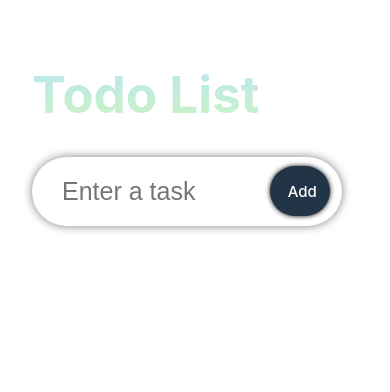
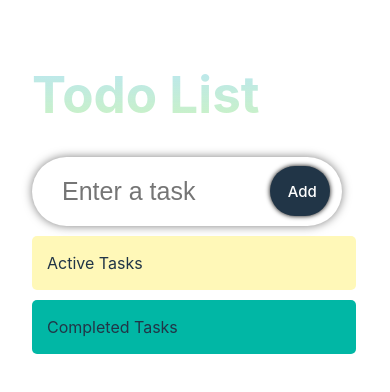
Before and after one commit to pntErk/ToDoList, a React (Vite) app: page / in a window 390 px wide. Shown: the top 392 px of the page. Built offline with nearby package versions, Linux system fonts and the light colour scheme.

Commit message:
split task active&complete
for implement draggable method

```diff
--- a/src/components/TodoList.tsx
+++ b/src/components/TodoList.tsx
@@ -9,15 +9,33 @@
 }
 const TodoList: React.FC<Props> = ({ todos, setTodos }: Props) => {
   return (
-    <div className="todos">
-      {todos.map((todo) => (
-        <SingleTodo
-          todo={todo}
-          key={todo.id}
-          todos={todos}
-          setTodos={setTodos}
-        />
-      ))}
+    // <div className="todos">
+    //   {todos.map((todo) => (
+    //     <SingleTodo
+    //       todo={todo}
+    //       key={todo.id}
+    //       todos={todos}
+    //       setTodos={setTodos}
+    //     />
+    //   ))}
+    // </div>
+    <div className="container">
+      <div className="todos">
+        <span className="todos__heading">
+          Active Tasks
+        </span>
+        {
+          todos.map((todo) => (<SingleTodo todo={todo} todos={todos} key={todo.id} setTodos={setTodos}/>))
+        }
+      </div>
+      <div className="todos remove">
+      <span className="todos__heading">
+          Completed Tasks
+        </span>
+        {
+          todos.map((todo) => (<SingleTodo todo={todo} todos={todos} key={todo.id} setTodos={setTodos}/>))
+        }
+      </div>
     </div>
   );
 };
--- a/src/components/styles.css
+++ b/src/components/styles.css
@@ -43,16 +43,34 @@
   box-shadow: 0 0 5px black;
 }
 
+.container {
+  display: flex;
+  width: 98.5%;
+  margin-top: 10px;
+  justify-content: space-between;
+  align-items: flex-start;
+}
+
 .todos {
   display: flex;
-  justify-content: space-evenly;
-  width: 100%;
-  flex-wrap: wrap;
+  width: 47%;
+  flex-direction: column;
+  border-radius: 5px;
+  padding: 15px;
+  background-color: #3b3b3b ;
+}
+
+.remove {
+  background-color: #008040 ;
+}
+
+.todos__heding {
+  font-size: 30px;
 }
 
 .todos__single {
   display: flex;
-  width: 29.5%;
+
   border-radius: 5px;
   padding: 20px;
   margin-top: 15px;
@@ -73,6 +91,7 @@
     rgba(148, 217, 233, 0.6418942577030813) 100%
   );
   filter: progid:DXImageTransform.Microsoft.gradient(startColorstr="#b9eeae",endColorstr="#94d9e9",GradientType=1);
+  transition: 0.2s;
 }
 
 .todos__single:hover {
@@ -97,9 +116,9 @@
   cursor: pointer;
 }
 
-@media (max-width: 1200px) {
-  .todos__single {
-    width: 40%;
+@media (max-width: 1100px) {
+  .todos {
+    width: 45%;
   }
 }
 
@@ -109,9 +128,11 @@
   }
   .todos {
     width: 95%;
+    margin-bottom: 10px;
   }
-  .todos__single {
-    width: 100%;
+  .container {
+    width: 95%;
+    flex-direction: column;
   }
 }
 
@@ -128,4 +149,10 @@
   .input_submit:hover {
     background-color: #4f7eaa;
   }
+  .todos{
+    background-color: #fff8b8;
+  }
+  .remove {
+    background-color: #01b7a5;
+  }
 }
```
